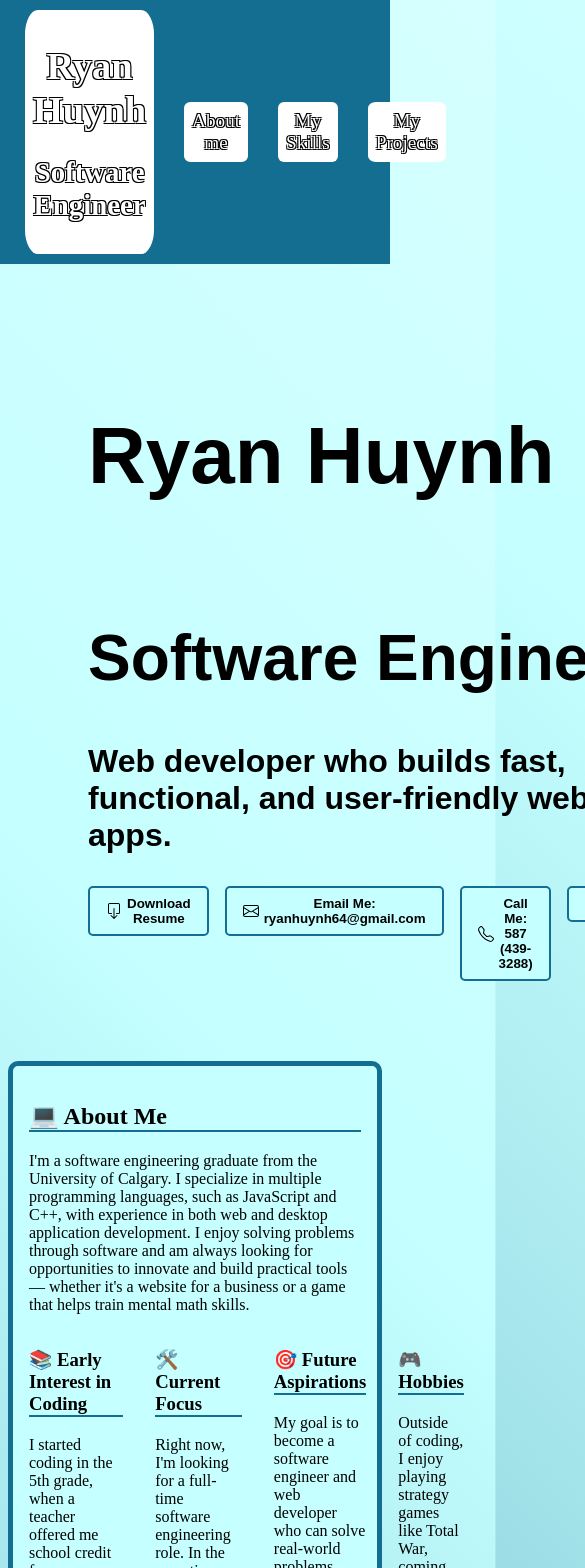
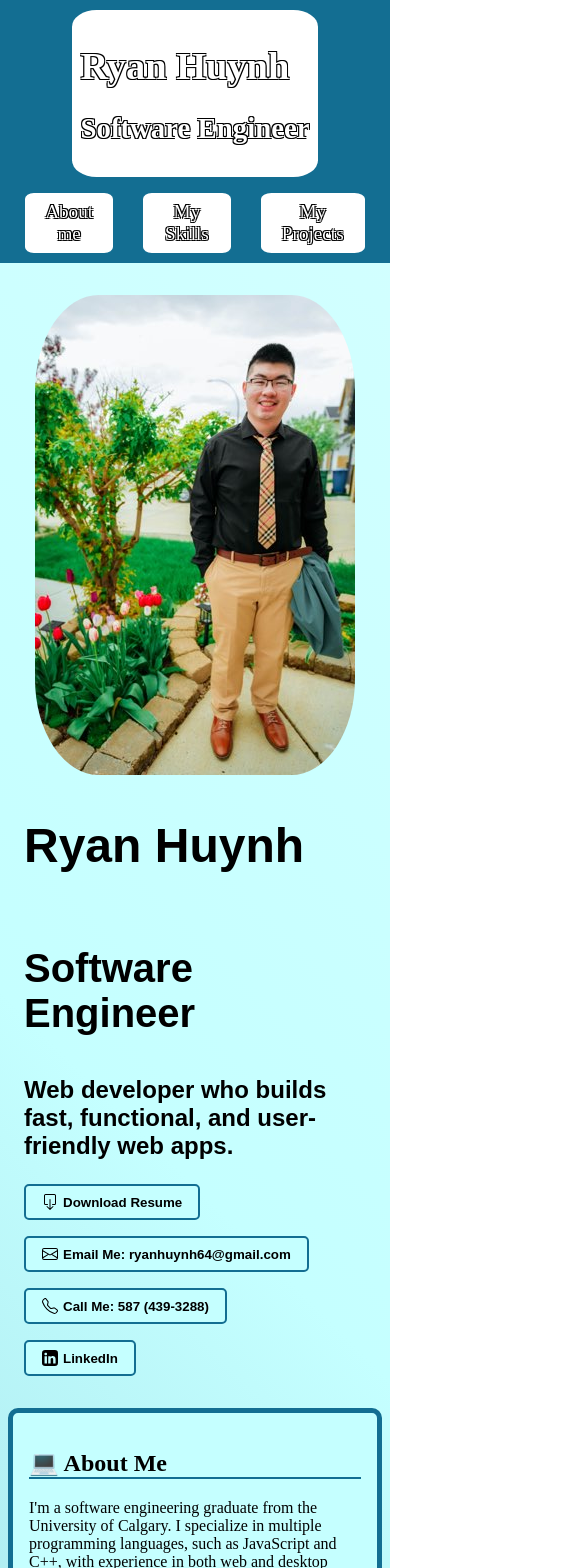
Before and after one commit to R41Ryan/r41ryan.github.io, a React (Vite) app in the folder website-portfolio/: page / in a window 390 px wide. Shown: the top 1568 px of the page, 585 px wide, since content can reach past the window. Built offline with nearby package versions, Linux system fonts and the light colour scheme; a web font is replaced by a local one.

Commit message:
made it more mobile-friendly

```diff
--- a/website-portfolio/src/components/Footer.css
+++ b/website-portfolio/src/components/Footer.css
@@ -35,6 +35,7 @@ footer {
     font-size: large;
     text-shadow: -1px -1px 0 #000, 1px -1px 0 #000, -1px 1px 0 #000, 1px 1px 0 #000;
     cursor: pointer;
+    text-align: end;
 }
 
 .footer-navlink:hover {
--- a/website-portfolio/src/components/Header.css
+++ b/website-portfolio/src/components/Header.css
@@ -52,6 +52,18 @@ header {
     padding: 0;
 }
 
+@media (max-width: 768px) {
+    header {
+        flex-direction: column;
+        align-items: center;
+        gap: 1rem;
+    }
+
+    .header-left-content {
+        margin: 0;
+    }
+}
+
 .navlink {
     margin: 0 15px;
     cursor: pointer;
@@ -68,3 +80,11 @@ header {
     box-shadow: 0 0 30px rgba(255, 255, 255, 08);
     animation: dance 2s infinite ease;
 }
+
+@media (max-width: 768px) {
+    .navlink:hover {
+        scale: 1;
+        box-shadow: none;
+        animation: none;
+    }
+}
--- a/website-portfolio/src/pages/AboutMe.css
+++ b/website-portfolio/src/pages/AboutMe.css
@@ -17,6 +17,14 @@
     gap: 2rem;
 }
 
+@media (max-width: 768px) {
+    .about-me_content {
+        flex-direction: column;
+        align-items: center;
+    }
+
+}
+
 .about-me_text-panel h3 {
     border-bottom: 2px solid var(--color-primary);
 }
--- a/website-portfolio/src/pages/MainPage.css
+++ b/website-portfolio/src/pages/MainPage.css
@@ -10,6 +10,14 @@ main {
   justify-content: space-around;
   align-items: center;
   margin: 5rem 5rem;
+}
+
+@media (max-width: 768px) {
+  .home-page {
+    flex-direction: column-reverse;
+    margin: 2rem 1rem;
+  }
+
 }
 
 .home-page h1 {
@@ -25,6 +33,21 @@ main {
     font-size: 2rem;
 }
 
+@media (max-width: 768px) {
+  .home-page h1 {
+    font-size: 3rem;
+  }
+
+  .home-page h2 {
+    font-size: 2.5rem;
+  }
+
+  .home-page h3 {
+    font-size: 1.5rem;
+  }
+
+}
+
 .home-page_content {
     display: flex;
     flex-direction: column;
@@ -37,6 +60,14 @@ main {
 .home-page_buttons {
   display: flex;
   gap: 1rem;
+}
+
+@media (max-width: 768px) {
+  .home-page_buttons {
+    flex-direction: column;
+    align-items: start;
+  }
+
 }
 
 .home-page_buttons a {
--- a/website-portfolio/src/pages/Projects.css
+++ b/website-portfolio/src/pages/Projects.css
@@ -42,6 +42,13 @@
     object-fit: contain;
 }
 
+@media (max-width: 768px) {
+    .project-images img {
+        max-width: 100%;
+    }
+
+}
+
 .project-links {
     display: flex;
     justify-content:flex-start;
@@ -82,3 +89,17 @@
     border-radius: 5px;
     background-color: var(--color-primary);
 }
+
+@media (max-width: 768px) {
+    .project-links {
+        flex-wrap: wrap;
+        justify-content: center;
+        font-size: smaller;
+    }
+
+    .project-links button:hover {
+        background-color: var(--color-primary);
+        color: var(--color-accent);
+        scale: 1;
+    }
+}
--- a/website-portfolio/src/pages/Skills.css
+++ b/website-portfolio/src/pages/Skills.css
@@ -16,6 +16,14 @@
     display: flex;
     justify-content: space-around;
     gap: 2rem;
+}
+
+@media (max-width: 768px) {
+    .skills_content {
+        flex-direction: column;
+        align-items: center;
+    }
+
 }
 
 .skills_content > div {
```
